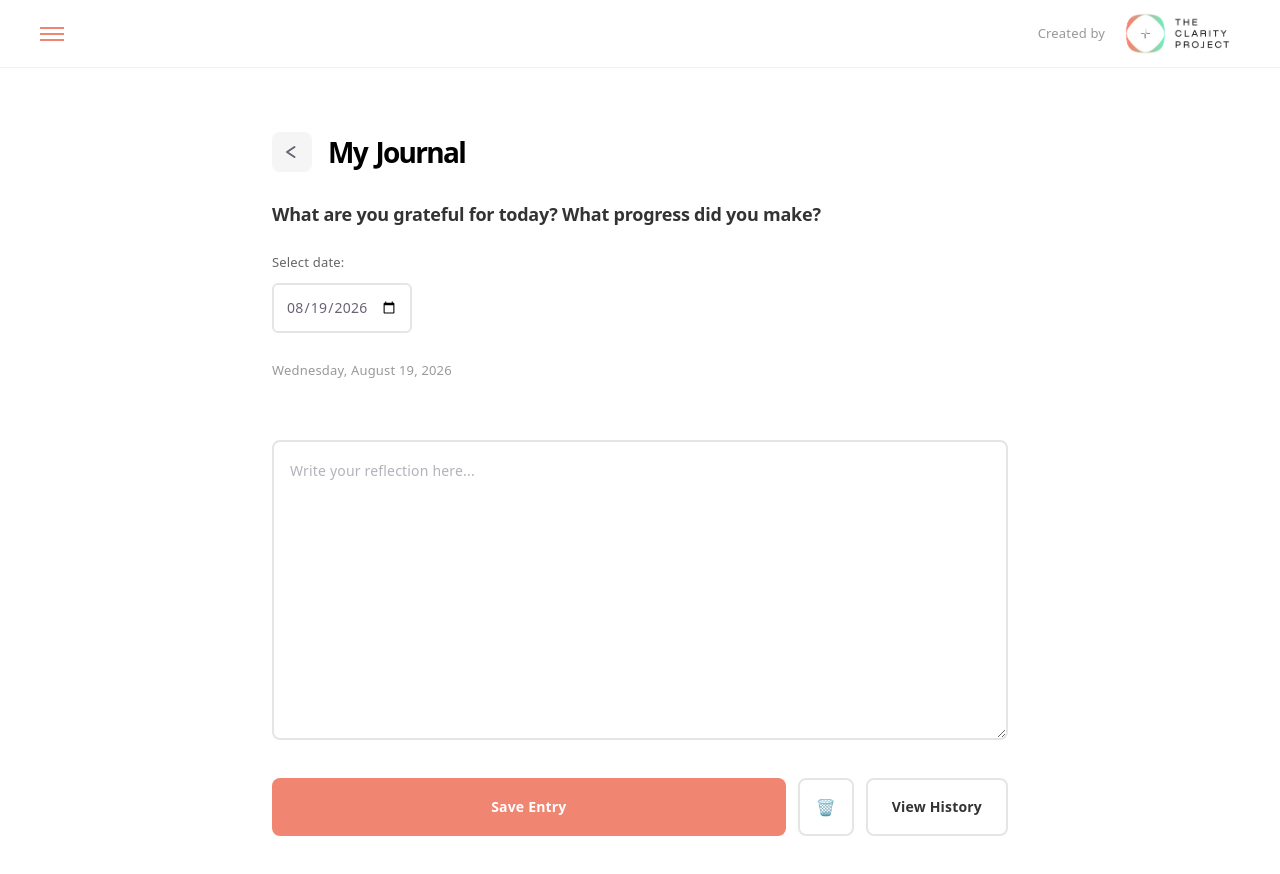
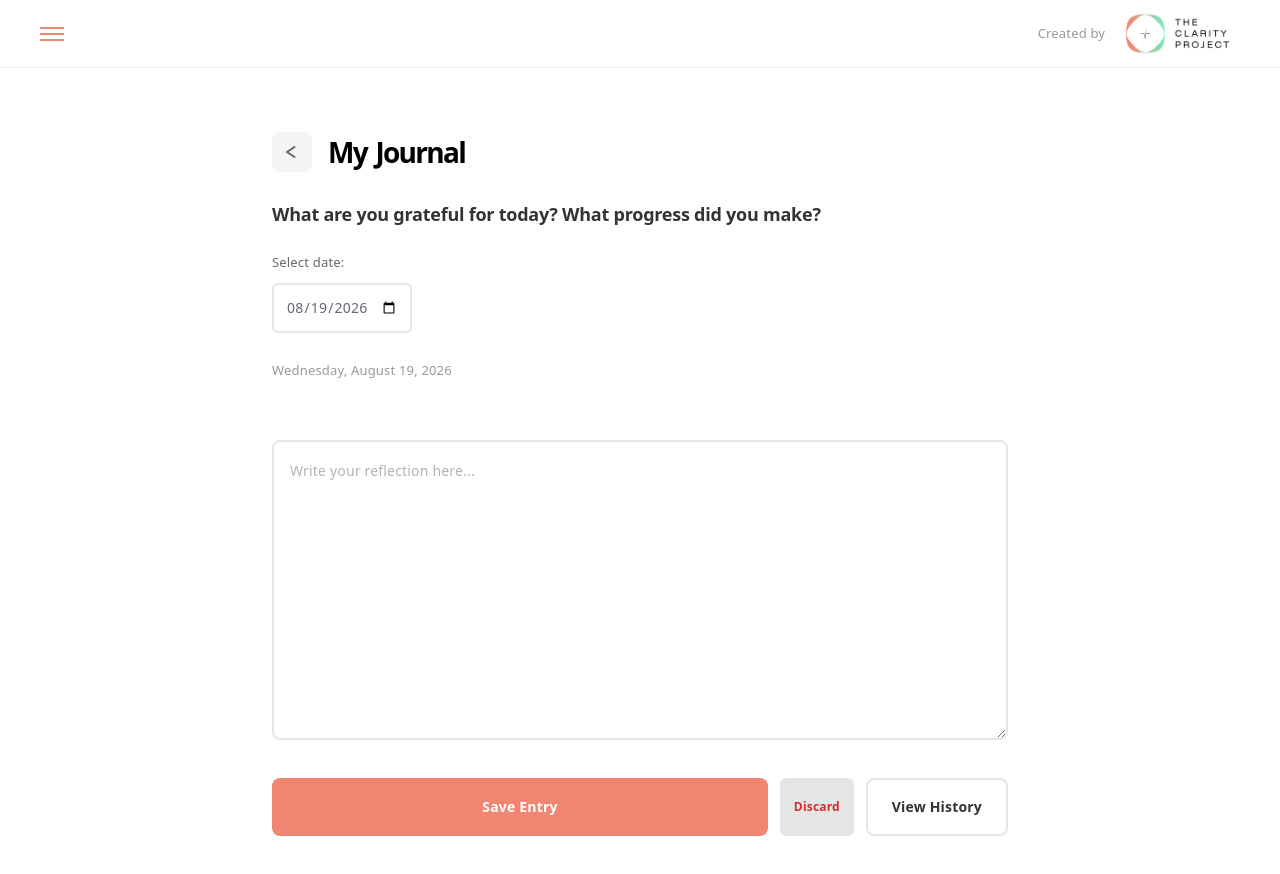
Before and after one commit to tim-clarityproject/clarity-portal, a React (Vite) app: page /my-journal in a window 1280 px wide. Shown: the top 874 px of the page. Built offline with nearby package versions, Linux system fonts and the light colour scheme; no server answers.

Commit message:
Fix discard button: match delete button style, no emoji
- Replace emoji icon with text button 'Discard'
- Use consistent styling from history delete button
- Red text, light gray background, no emojis on site

Co-Authored-By: Claude Haiku 4.5 <noreply@anthropic.com>

```diff
--- a/src/pages/MyJournal.jsx
+++ b/src/pages/MyJournal.jsx
@@ -201,30 +201,21 @@ export default function MyJournal() {
                 setContent('');
               }
             }}
-            title="Discard entry"
             style={{
-              padding: '12px 16px',
-              backgroundColor: 'transparent',
-              border: '2px solid #e5e5e5',
-              borderRadius: '8px',
+              padding: '8px 14px',
+              backgroundColor: '#e5e5e5',
               color: '#d32f2f',
+              border: 'none',
+              borderRadius: '6px',
               cursor: 'pointer',
-              fontSize: '16px',
+              fontSize: '12px',
+              fontWeight: '600',
               transition: 'all 0.2s',
-              display: 'flex',
-              alignItems: 'center',
-              justifyContent: 'center',
             }}
-            onMouseEnter={(e) => {
-              e.target.style.borderColor = '#d32f2f';
-              e.target.style.backgroundColor = '#ffebee';
-            }}
-            onMouseLeave={(e) => {
-              e.target.style.borderColor = '#e5e5e5';
-              e.target.style.backgroundColor = 'transparent';
-            }}
+            onMouseEnter={(e) => e.target.style.backgroundColor = '#d0d0d0'}
+            onMouseLeave={(e) => e.target.style.backgroundColor = '#e5e5e5'}
           >
-            🗑️
+            Discard
           </button>
 
           <button
```
